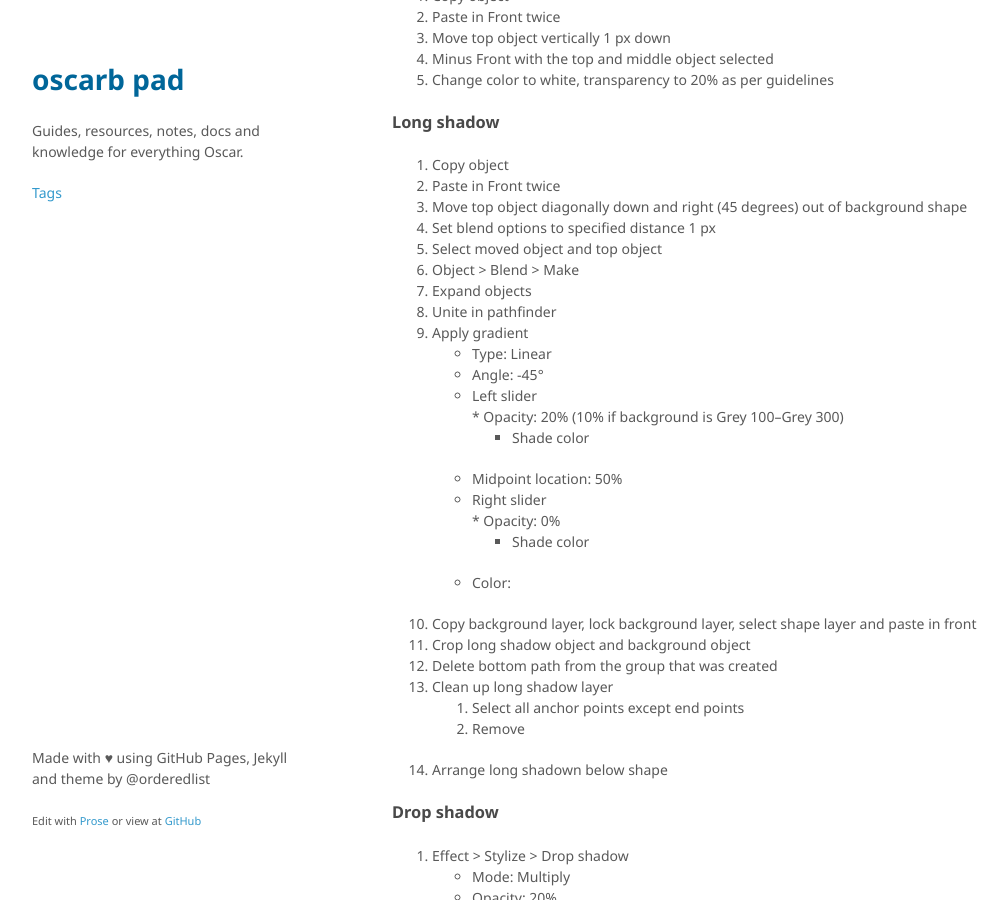
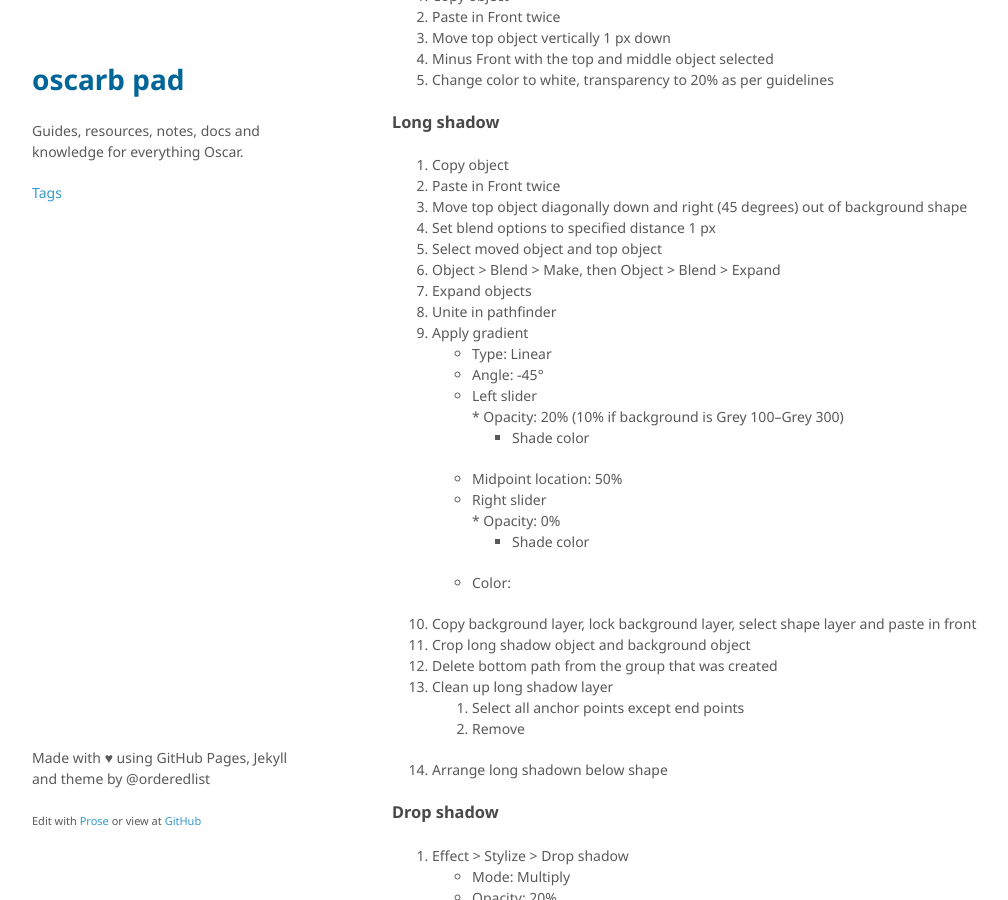
Before and after one commit to oscarb/pad, a Jekyll site: the page built from _docs/material-design-icon.md, in a window 1280 px wide and 900 px high, scrolled down 1114 px. Shown: the whole window, without its empty margins (128-1136 px from the left). Built offline with Jekyll 4.4.1, drawn with Linux system fonts in a browser that asks for light colours; some web fonts are replaced.

Commit message:
Created material-design-icon.md

```diff
--- a/_docs/material-design-icon.md
+++ b/_docs/material-design-icon.md
@@ -58,8 +58,8 @@ Apply tint and shade
 3. Move top object diagonally down and right (45 degrees) out of background shape
 4. Set blend options to specified distance 1 px
 5. Select moved object and top object
-6. Object > Blend > Make
-7. Expand objects
+6. Object > Blend > Make, then Object > Blend > Expand
+8. Expand objects
 8. Unite in pathfinder
 9. Apply gradient
 	* Type: Linear
```
